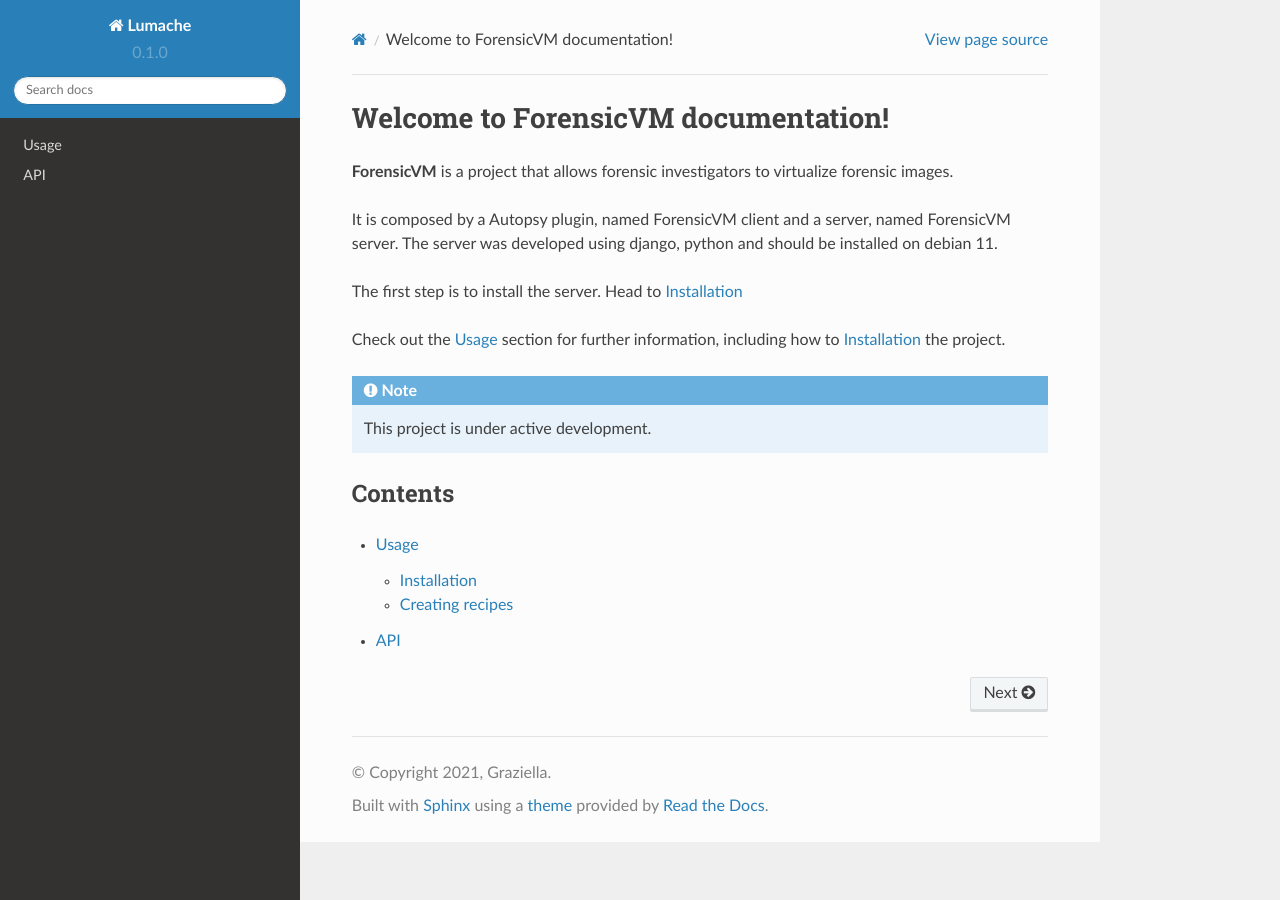
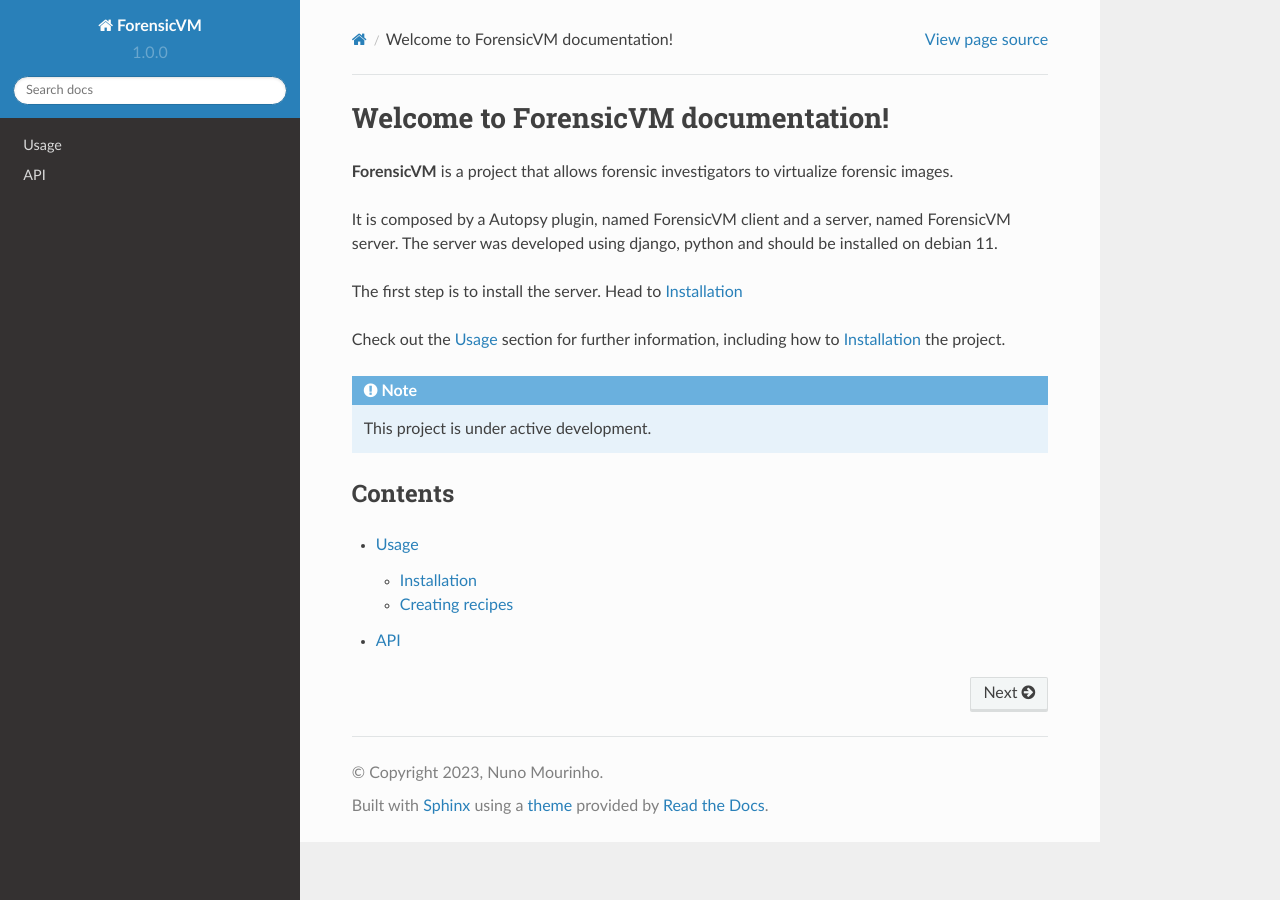
Before and after one commit to nunomourinho/ForensicVMServerAndClientDocs, a Sphinx documentation site: the page built from docs/source/index.rst, in a window 1280 px wide. Built offline with Sphinx 7.4.7 and the Read the Docs theme 2.0.0, drawn with Linux system fonts in a browser that asks for light colours.

Commit message:
Update conf.py

```diff
--- a/docs/source/conf.py
+++ b/docs/source/conf.py
@@ -2,12 +2,12 @@
 
 # -- Project information
 
-project = 'Lumache'
-copyright = '2021, Graziella'
-author = 'Graziella'
+project = 'ForensicVM'
+copyright = '2023, Nuno Mourinho'
+author = 'Nuno Mourinho'
 
-release = '0.1'
-version = '0.1.0'
+release = '1.0'
+version = '1.0.0'
 
 # -- General configuration
 
```
